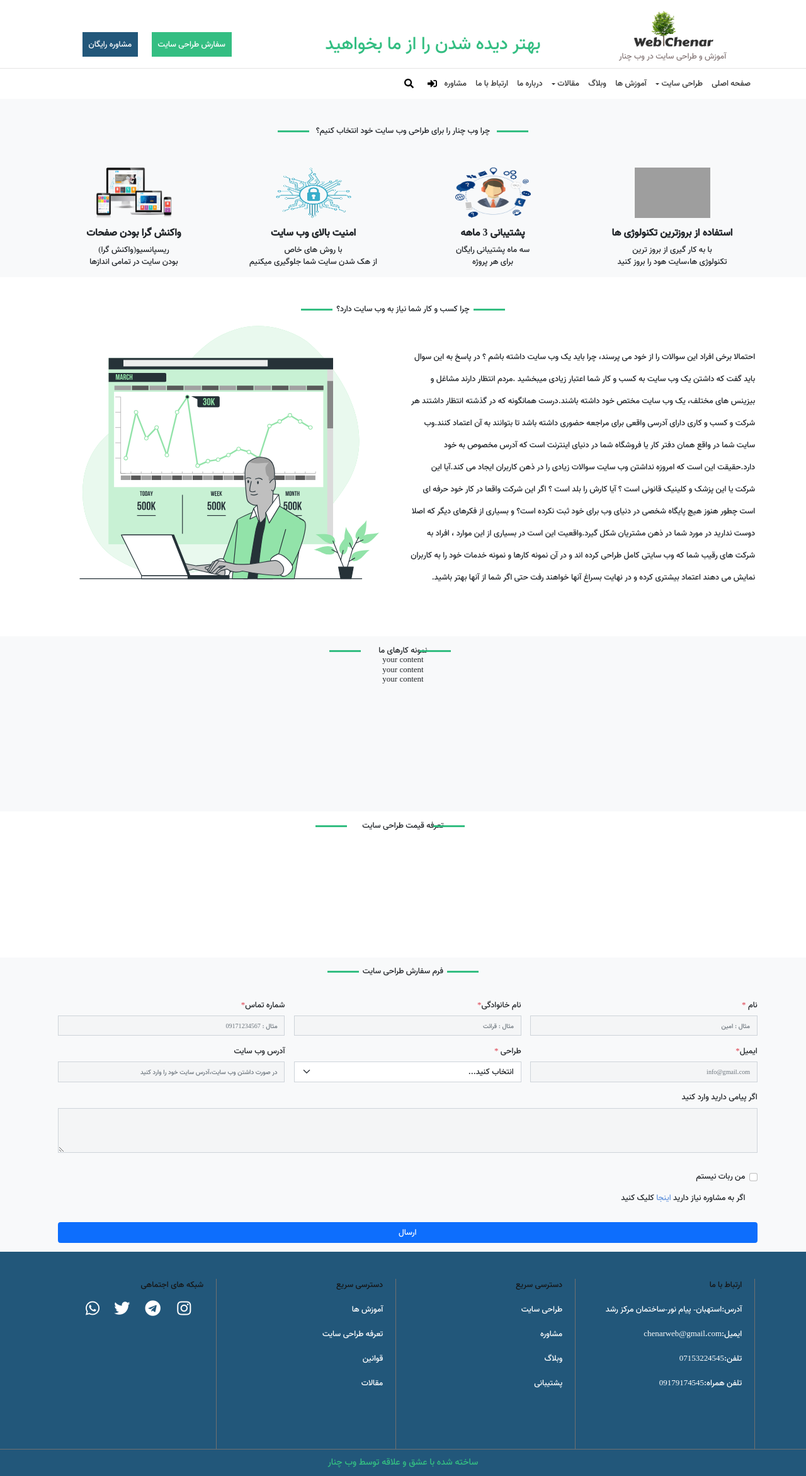
After one commit to amingrt/we-site, a PHP site: page /sefaresh.php in a window 1280 px wide. The commit adds this page. Shown: the whole page at 63% size. Run offline with PHP 8.4, Linux system fonts and the light colour scheme; some libraries are stand-ins or nearby versions; some web fonts are replaced; grey boxes are pictures that could not be loaded.

Commit message:
index-sefaresh && change footer

```diff
--- a/css/_footer.css
+++ b/css/_footer.css
@@ -30,3 +30,19 @@ padding: 10px 0;
 .p-color {
     color: rgb(21, 21, 21)!important;
 }
+.icon-footer i{
+    height: 25px!important;
+    width: 25px;
+}
+.icon-footer .fa-instagram:hover{
+    color: red!important;
+}
+.icon-footer .fa-telegram:hover{
+    color: #34a7e2!important;
+}
+.icon-footer .fa-twitter:hover{
+    color: #3584ac!important;
+}
+.icon-footer .fa-whatsapp:hover{
+    color: #56d062!important;
+}
--- a/css/_sefaresh.css
+++ b/css/_sefaresh.css
@@ -1,5 +1,40 @@
-.sefaresh-title span{
-    font-size: .9rem;
+.coustom-form-site span::before{
+    content: '';
+    width: 50px;
+    height: 3px;
+    top: 53px;
+    left: 134px;
+    background-color: #34be82;
+    position: absolute;
+}
+
+.coustom-form-site span::after{
+    content: '';
+    width: 50px;
+    height: 3px;
+    top: 53px;
+    right: 134px;
+    background-color: #34be82!important;
+    position: absolute;
+}
+.coustom-price-site span::before{
+    content: '';
+    width: 50px;
+    height: 3px;
+    top: 53px;
+    left: 113px;
+    background-color: #34be82;
+    position: absolute;
+}
+
+.coustom-price-site span::after{
+    content: '';
+    width: 50px;
+    height: 3px;
+    top: 53px;
+    right: 154px;
+    background-color: #34be82!important;
+    position: absolute;
 }
 .coustom-start-sefaresh span::before{
     content: '';
@@ -10,7 +45,6 @@
     background-color: #34be82;
     position: absolute;
 }
-
 .coustom-start-sefaresh span::after{
     content: '';
     width: 50px;
@@ -19,19 +53,6 @@
     right: 287px;
     background-color: #34be82!important;
     position: absolute;
-    }
-    .coustom-sefaresh img{
-        height: 80px;
-        width: 120px;
-        transition: .5s ease;
-    }
-    .coustom-sefaresh img:hover{
-        height: 88px;
-        width: 125px;
-    }
-    .coustom-sefaresh h3{
-        font-size: 1.1rem!important;
-        font-weight: 600;
 }
 .coustom-business-site span::before{
     content: '';
@@ -52,29 +73,66 @@
     background-color: #34be82!important;
     position: absolute;
 }
+
+.coustom-demos-site span::before{
+    content: '';
+    width: 50px;
+    height: 3px;
+    top: 53px;
+    left: 65px;
+    background-color: #34be82;
+    position: absolute;
+}
+
+.coustom-demos-site span::after{
+    content: '';
+    width: 50px;
+    height: 3px;
+    top: 53px;
+    right: 106px;
+    background-color: #34be82!important;
+    position: absolute;
+}
+
+
+
+
+.sefaresh-title span{
+    font-size: .9rem;
+}
+
+    .coustom-sefaresh img{
+        height: 80px;
+        width: 120px;
+        transition: .5s ease;
+    }
+    .coustom-sefaresh img:hover{
+        height: 88px;
+        width: 125px;
+    }
+    .coustom-sefaresh h3{
+        font-size: 1.1rem!important;
+        font-weight: 600;
+    }
     .coustom-business-site p{
         line-height: 35px;
     }
     .coustom-business-site img{
         margin-top: -44px;
     }
+    .coustom-form input, .coustom-form select, .coustom-form textarea{
+        border-radius: 0;
+    }
+    .coustom-form .form-label{
+        font-size: .9rem!important;
+    }
+   .coustom-form .form-control::placeholder{
+        font-size: .7rem!important;
+    }
+    .coustom-form p a{
+        color: #6696dd;
 
-    .coustom-form-site span::before{
-        content: '';
-        width: 50px;
-        height: 3px;
-        top: 53px;
-        left: 102px;
-        background-color: #34be82;
-        position: absolute;
     }
-
-    .coustom-form-site span::after{
-        content: '';
-        width: 50px;
-        height: 3px;
-        top: 53px;
-        right: 102px;
-        background-color: #34be82!important;
-        position: absolute;
+    .coustom-form p a:hover{
+        color: #0066ff;
     }
--- a/footer.php
+++ b/footer.php
@@ -1,4 +1,5 @@
 
+<!--start-footer-->
 <!--start-footer-->
 <div class="container-fluid position-absolute bg-footer p-0">
   <div class="container">
@@ -36,10 +37,10 @@
 
   <p class="mt-5 p-color"> شبکه های اجتماهی</p>
   <div class="icon-footer mt-3">
-  <a href="#" class="instagram"><i class="fab fa-instagram fs-3"></i></a>
-<a href="#" >  <img class="telegram" src="img/telegram-plane-brands.svg" alt=""></a>
-  <a href="#" ><img class="twitter" src="img/twitter-brands.svg" alt=""></a>
-  <a href="#" ><img class="whatsapp" src="img/whatsapp-brands.svg" alt=""></a>
+  <a href="https://instagram.com"><i class="fab fa-instagram fs-3"></i></a>
+<a href="https://telegram.com" >  <i class="fab fa-telegram fs-3"></i></a>
+  <a href="#"><i class="fab fa-twitter fs-3"></i></a>
+  <a href="https://whatsapp.com" ><i class="fab fa-whatsapp fs-3"></i></a>
 </div>
       </div>
     </div>
@@ -52,15 +53,14 @@
 
 
 
-<!--end-footer-->
+
 
 
 
 
 
 </div>
-
-
+<!--end-footer-->
 
 
 
--- a/header.php
+++ b/header.php
@@ -20,7 +20,7 @@
            <div class="col-md-3 d-flex custom-top-nav">
                <div class="icon">
                  <div class="d-flex">
-                   <img src="img/web_logo_chenar2.png" alt="">
+                   <a href="/index.html"><img src="img/web_logo_chenar2.png" alt=""></a>
                  </div>
                  </div>
                  <p class="title-img d-none d-lg-block">آموزش و طراحی سایت در وب چنار</p>
@@ -28,11 +28,14 @@
                <div class="col-md-5 d-flex custom-top-nav d-flex align-items-center justify-content-center">
                  <p class="Slogan d-none d-lg-block">بهتر دیده شدن را از ما بخواهید</p> </div>
                <div class="col-md-4 d-flex custom-top-nav d-flex align-items-center justify-content-center">
+
                <div class="sefaresh ">
-                 <button type="button" class=" mx-4 d-none d-lg-block"><span>سفارش طراحی سایت</span></button>
+                 <button type="button" class=" mx-4 d-none d-lg-block"><a href="./sefaresh.html">سفارش طراحی سایت</a></button>
                 </div>
+
+
                 <div class="moshavereh ">
-                  <button type="button" class="d-none d-lg-block"><span> مشاوره رایگان</span></button>
+                  <button type="button" class="d-none d-lg-block" ><a href="moshavereh.html"> مشاوره رایگان</a></button>
                 </div>
               </div>
               <div class="icon-hide d-flex justify-content-end">
@@ -71,7 +74,7 @@
                               <li><a class="dropdown-item" href="#">طراحی سایت شرکتی</a></li>
                               <li><a class="dropdown-item" href="#">طراحی سایت شخصی</a></li>
                               <li><a class="dropdown-item" href="#">طراحی سایت پزشکی</a></li>
-                              <li><a class="dropdown-item" href="#">طراحی سایت پزشکی</a></li>
+                              <li><a class="dropdown-item" href="#">پشتیبانی</a></li>
                             </ul>
                           </li>
                           <li class="nav-item">
@@ -106,10 +109,11 @@
                         <li class="nav-item">
                          <!-- Button trigger modal -->
                          <button type="button" class="btn-login" data-bs-toggle="modal" data-bs-target="#exampleModal">
-                           <img src="img/sign-in-alt-solid.svg" alt="">
+                           <img src="img/sign-in-alt-solid.svg" alt="" title="ثبت نام/ورود">
 </button>
 
 <!-- Modal -->
+
 <div class="modal fade" id="exampleModal" tabindex="-1" aria-labelledby="exampleModalLabel" aria-hidden="true">
   <div class="modal-dialog">
     <div class="modal-content">
@@ -120,11 +124,11 @@
       <div class="modal-body">
         <div class="mb-3">
           <label for="formGroupExampleInput" class="form-label">ایمیل </label>
-          <input type="text" class="form-control" id="formGroupExampleInput" placeholder="ایمیل خود را وارد کنید">
+          <input type="text" class="form-control" id="formGroupExampleInput" placeholder="ایمیل خود را وارد کنید" required>
         </div>
         <div class="mb-3">
           <label for="formGroupExampleInput2" class="form-label">رمز عبور</label>
-          <input type="password" class="form-control" id="formGroupExampleInput2" placeholder="رمز عبور خود را وارد کنید">
+          <input type="password" class="form-control" id="formGroupExampleInput2" placeholder="رمز عبور خود را وارد کنید" required>
         </div>
         <div class="form-check">
           <input class="form-check-input" type="checkbox" value="" id="flexCheckChecked" >
@@ -132,8 +136,8 @@
             مرا به خاطر بسپار
           </label>
         </div>
-        <button type="button" class="btn btn-login w-100 ">ورود</button>
-        <button type="button" class="btn btn-login-google w-100 mb-3">ورود با گوگل</button>
+        <button type="submit" class="btn btn-login w-100 ">ورود</button>
+        <button type="submit" class="btn btn-login-google w-100 mb-3">ورود با گوگل</button>
         <div class="form-check">
           <input class="form-check-input" type="checkbox" value="" id="flexCheckChecked1" >
           <label class="form-check-label mb-3" for="flexCheckChecked1">
@@ -147,21 +151,23 @@
       </div>
     </div>
   </div>
+
 </li>
+
 
 
 
                           <li class="nav-item px-3 ">
 
                             <a class="btn" data-bs-toggle="collapse" href="#collapseExample" role="button" aria-expanded="false" aria-controls="collapseExample">
-                              <img src="img/search-solid (1).svg" style="height: 15px;width: 15px;" alt="">
+                              <img src="img/search-solid (1).svg" style="height: 15px;width: 15px;" alt="" title="جست و جو">
                             </a>
 
 
                           <div class="collapse" id="collapseExample">
                             <div class="card card-body">
                             <form action="https://google.com">
-                              <input type="search" class="form-control" id="collapseExample" placeholder="عنوان مد نظر خود را جست و جو کنید">
+                              <input type="search" class="form-control" id="collapseExample2" placeholder="عنوان مد نظر خود را جست و جو کنید">
                             </form>
                             </div>
                           </div>
@@ -174,7 +180,11 @@
                     </nav>
                     </div>
                   </div>
-  <!--end-nav-->
+
   </div>
 </div>
 </header>
+<!--end-nav-->
+  </div>
+</div>
+</header>
--- /dev/null
+++ b/sefaresh.php
@@ -0,0 +1,235 @@
+<?php include_once('./header.php');?>
+<!DOCTYPE html>
+<html lang="fa" dir="rtl">
+<head>
+    <meta charset="UTF-8">
+    <meta http-equiv="X-UA-Compatible" content="IE=edge">
+    <meta name="viewport" content="width=device-width, initial-scale=1.0">
+    <title>Web Chenar</title>
+    <link rel="stylesheet" href="https://pro.fontawesome.com/releases/v5.10.0/css/all.css"
+    integrity="sha384-AYmEC3Yw5cVb3ZcuHtOA93w35dYTsvhLPVnYs9eStHfGJvOvKxVfELGroGkvsg+p"
+    crossorigin="anonymous">
+    <link rel="stylesheet" href="css/bootstrap.rtl.css">
+    <link rel="stylesheet" type="text/css" href="//cdn.jsdelivr.net/npm/slick-carousel@1.8.1/slick/slick.css"/>
+
+    <link rel="stylesheet" href="css/main.css">
+    <meta>
+</head>
+<body>
+<!--what-webchenar-for-design-->
+<div class="container-fluid bg-light">
+  <div class="container">
+    <div class="row ">
+      <div class="sefaresh-title">
+        <h5 class="text-center p-5 coustom-start-sefaresh">
+          <span class="py-5 position-relative">چرا وب چنار را برای طراحی وب سایت خود انتخاب کنیم؟</span>
+        </h5>
+      </div>
+      <div class="col-sm-12 col-md-3 text-center coustom-sefaresh">
+        <img src="img/PngItem_3588175.png" alt="">
+        <h3 class="mt-3">استفاده از بروزترین تکنولوژی ها</h3>
+        <p>با به کار گیری از بروز ترین</p>
+        <p  class="mb-3">تکنولوژی ها،سایت هود را بروز کنید</p>
+      </div>
+      <div class="col-sm-12 col-md-3 text-center coustom-sefaresh">
+        <img src="img/Support.png" alt="">
+        <h3 class="mt-3">پشتیبانی 3 ماهه</h3>
+        <p>سه ماه پشتیبانی رایگان </p>
+        <p  class="mb-3">برای هر پروژه</p>
+      </div>
+      <div class="col-sm-12 col-md-3 text-center coustom-sefaresh">
+        <img src="img/security4.png" alt="">
+        <h3 class="mt-3">امنیت بالای وب سایت</h3>
+        <p>با روش های خاص</p>
+        <p  class="mb-3">
+          از هک شدن سایت شما جلوگیری میکنیم
+        </p>
+      </div>
+      <div class="col-sm-12 col-md-3 text-center coustom-sefaresh">
+        <img src="img/responsive.png" alt="">
+        <h3 class="mt-3">واکنش گرا بودن صفحات</h3>
+        <p>ریسپانسیو(واکنش گرا)</p>
+        <p class="mb-3">بودن سایت در تمامی اندازها </p>
+      </div>
+    </div>
+  </div>
+</div>
+<!--end-what-webchenar-for-design-->
+<!--what-business-site-->
+<div class="container-fluid bg-white">
+  <div class="container">
+    <div class="row">
+
+        <h5 class="text-center mt-5 coustom-business-site">
+          <span class="py-5 position-relative">چرا کسب و کار شما نیاز به وب سایت دارد؟</span>
+        </h5>
+      <div class="col-sm-12 col-md-6 mt-5 coustom-business-site">
+
+<p class=""> احتمالا برخی افراد این سوالات را از خود می پرسند،
+     چرا باید یک وب سایت داشته باشم ؟ در پاسخ به این سوال باید گفت که داشتن یک وب سایت به کسب و کار شما اعتبار زیادی میبخشید .مردم انتظار دارند مشاغل و بیزینس های مختلف، یک وب سایت مختص خود داشته باشند.درست همانگونه که در گذشته انتظار داشتند هر شرکت و کسب و کاری دارای آدرسی واقعی برای مراجعه حضوری داشته باشد تا بتوانند به آن اعتماد کنند.وب سایت شما در واقع همان دفتر کار یا فروشگاه شما در دنیای اینترنت است که آدرس مخصوص به خود دارد.حقیقت این است که امروزه نداشتن وب سایت سوالات زیادی را در ذهن کاربران ایجاد می کند.آیا این شرکت یا این پزشک و کلینیک قانونی است ؟ آیا کارش را بلد است ؟ اگر این شرکت واقعا در کار خود حرفه ای است چطور هنوز هیچ پایگاه شخصی در دنیای وب برای خود ثبت نکرده است؟ و بسیاری از فکرهای دیگر که اصلا دوست ندارید در مورد شما در ذهن مشتریان شکل گیرد.واقعیت این است در بسیاری از این موارد ، افراد به شرکت های رقیب شما که وب سایتی کامل طراحی کرده اند و در آن نمونه کارها و نمونه خدمات خود را به کاربران نمایش می دهند اعتماد بیشتری کرده و در نهایت بسراغ آنها خواهند رفت حتی اگر شما از آنها بهتر باشید.</p>
+      </div>
+      <div class="col-sm-12 col-md-6 coustom-business-site">
+        <img src="img/Site Stats-bro.svg" alt="">
+      </div>
+    </div>
+  </div>
+</div>
+<!--end-what-business-site-->
+
+
+<!--start-demos-->
+<div class="container-fluid bg-light">
+  <div class="container">
+    <div class="row">
+
+        <h5 class="text-center mt-3 coustom-demos-site">
+          <span class="py-5 position-relative"> نمونه کارهای ما</span>
+          <div class="col-12">
+            <div>
+ <div class="your-class">
+  <div>your content</div>
+  <div>your content</div>
+  <div>your content</div>
+</div>
+            </div>
+          </div>
+        </h5>
+    </div>
+  </div>
+  <br><br><br><br><br><br><br><br><br><br>
+</div>
+<!--end-demos-->
+<!--price-site-->
+
+
+<div class="container-fluid bg-white">
+  <div class="container">
+    <div class="row">
+        <h5 class="text-center mt-3 coustom-price-site">
+          <span class="py-5 position-relative"> تعرفه قیمت طراحی سایت</span>
+          <div class="col-12">
+
+          </div>
+        </h5>
+    </div>
+  </div>
+  <br><br><br><br><br><br><br><br><br><br>
+</div>
+
+
+<!--end-price-site-->
+<!--start-form-sefaresh-->
+<div class="container-fluid bg-light">
+  <div class="container">
+    <div class="row">
+        <h5 class="text-center mt-3 coustom-form-site">
+          <span class="py-5 position-relative"> فرم سفارش طراحی سایت</span>
+        </h5>
+        <form class="row g-3 needs-validation" novalidate>
+          <div class="col-md-4 coustom-form">
+            <label for="validationCustom01" class="form-label">نام  <span class="text-danger">*</span> </label>
+            <input type="text" class="form-control" id="validationCustom01" placeholder="مثال : امین" required>
+            <div class="invalid-feedback">
+              لطفا فرم را پر کنید
+             </div>
+
+          </div>
+          <div class="col-md-4 coustom-form">
+            <label for="validationCustom02" class="form-label">نام خانوادگی<span class="text-danger">*</span></label>
+            <input type="text" class="form-control" id="validationCustom02" placeholder="مثال : قرائت"  required>
+            <div class="invalid-feedback">
+              لطفا فرم را پر کنید
+             </div>
+
+          </div>
+          <div class="col-md-4 coustom-form">
+            <label for="validationCustomUsername" class="form-label">شماره تماس<span class="text-danger">*</span></label>
+            <div class="input-group has-validation">
+
+              <input type="text" class="form-control" id="validationCustomUsername" aria-describedby="inputGroupPrepend" placeholder="مثال : 09171234567" required>
+              <div class="invalid-feedback">
+               لطفا شماره تلفن خود را به صورت صحیح وارد کنید
+              </div>
+            </div>
+          </div>
+          <div class="col-md-4 coustom-form ">
+            <label for="validationCustom03" class="form-label">ایمیل<span class="text-danger">*</span></label>
+            <input type="text" class="form-control" id="validationCustom03" placeholder="info@gmail.com" required>
+            <div class="invalid-feedback">
+             لطفا ایمیل خود را به طور صحیح وارد کنید
+            </div>
+          </div>
+          <div class="col-md-4 coustom-form ">
+            <label for="validationCustom04" class="form-label">طراحی <span class="text-danger">*</span></label>
+            <select class="form-select" id="validationCustom04" required>
+              <option selected disabled value="">انتخاب کنید...</option>
+              <option>طراحی سایت ورد پرس</option>
+              <option>طراحی سایت شرکتی </option>
+              <option>طراحی سایت شخصی </option>
+              <option>طراحی سایت  پزشکی</option>
+              <option>سایر موارد</option>
+
+            </select>
+            <div class="invalid-feedback">
+     لطفا یک مورد را انتخاب کنید
+            </div>
+          </div>
+          <div class="col-md-4 coustom-form">
+            <label for="validationCustom05" class="form-label">آدرس وب سایت</label>
+            <input type="text" class="form-control" id="validationCustom05" placeholder="در صورت داشتن وب سایت،آدرس سایت خود را وارد کنید" >
+          </div>
+          <div class="mb-3 coustom-form ">
+            <label for="exampleFormControlTextarea1" class="form-label"> اگر پیامی دارید وارد کنید</label>
+            <textarea class="form-control" id="exampleFormControlTextarea1" rows="3"></textarea>
+          </div>
+          <div class="col-12 coustom-form">
+            <div class="form-check">
+              <input class="form-check-input" type="checkbox" value="" id="invalidCheck" required>
+              <label class="form-check-label" for="invalidCheck">
+        من ربات نیستم
+              </label>
+              <p class="my-3 coustom-form">اگر به مشاوره نیاز دارید <a href="./moshavereh.html" class="p-0">اینجا </a>کلیک کنید</p>
+
+            </div>
+          </div>
+          <div class="col-12 mb-3 coustom-form">
+            <button class="btn btn-primary w-100" type="submit"> ارسال</button>
+          </div>
+        </form>
+    </div>
+  </div>
+
+</div>
+<!--end-form-sefaresh-->
+
+
+
+
+
+
+
+
+
+
+
+
+
+
+</div>
+<script src="https://code.jquery.com/jquery-3.6.0.slim.min.js" integrity="sha256-u7e5khyithlIdTpu22PHhENmPcRdFiHRjhAuHcs05RI=" crossorigin="anonymous"></script>
+<script src="https://cdn.jsdelivr.net/npm/@popperjs/core@2.10.2/dist/umd/popper.min.js" integrity="sha384-7+zCNj/IqJ95wo16oMtfsKbZ9ccEh31eOz1HGyDuCQ6wgnyJNSYdrPa03rtR1zdB" crossorigin="anonymous"></script>
+<script src="https://cdn.jsdelivr.net/npm/bootstrap@5.1.3/dist/js/bootstrap.min.js" integrity="sha384-QJHtvGhmr9XOIpI6YVutG+2QOK9T+ZnN4kzFN1RtK3zEFEIsxhlmWl5/YESvpZ13" crossorigin="anonymous"></script>
+<script type="text/javascript" src="//cdn.jsdelivr.net/npm/slick-carousel@1.8.1/slick/slick.min.js"></script>
+<script src="js/main.js"></script>
+</body>
+</html>
+
+
+
+
+
+
+
+
+
+<?php include_once('./footer.php');?>
```
Also changed, not shown: index.html (+19 -16 lines). Lines whose indentation alone changed are shown as unchanged.
